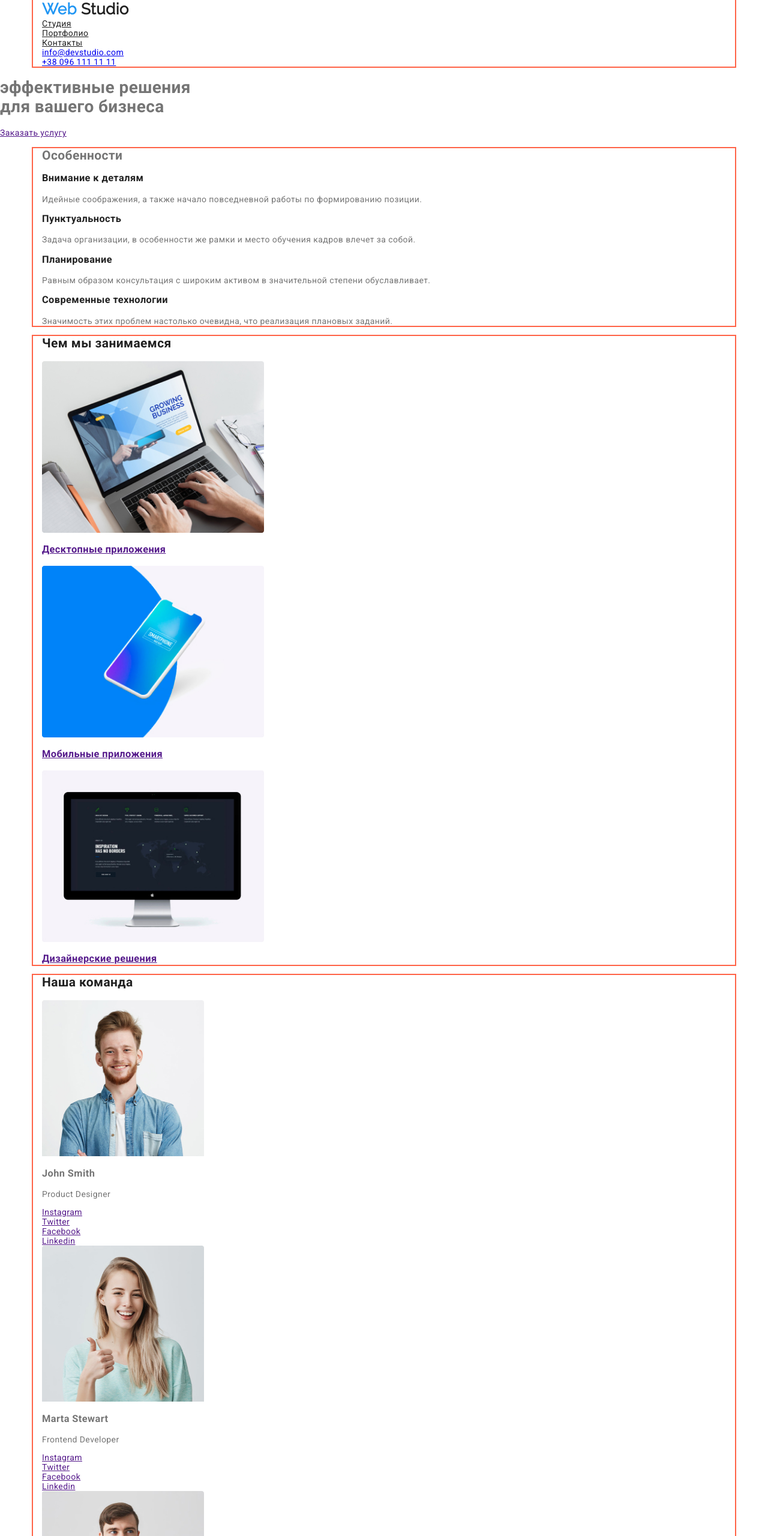
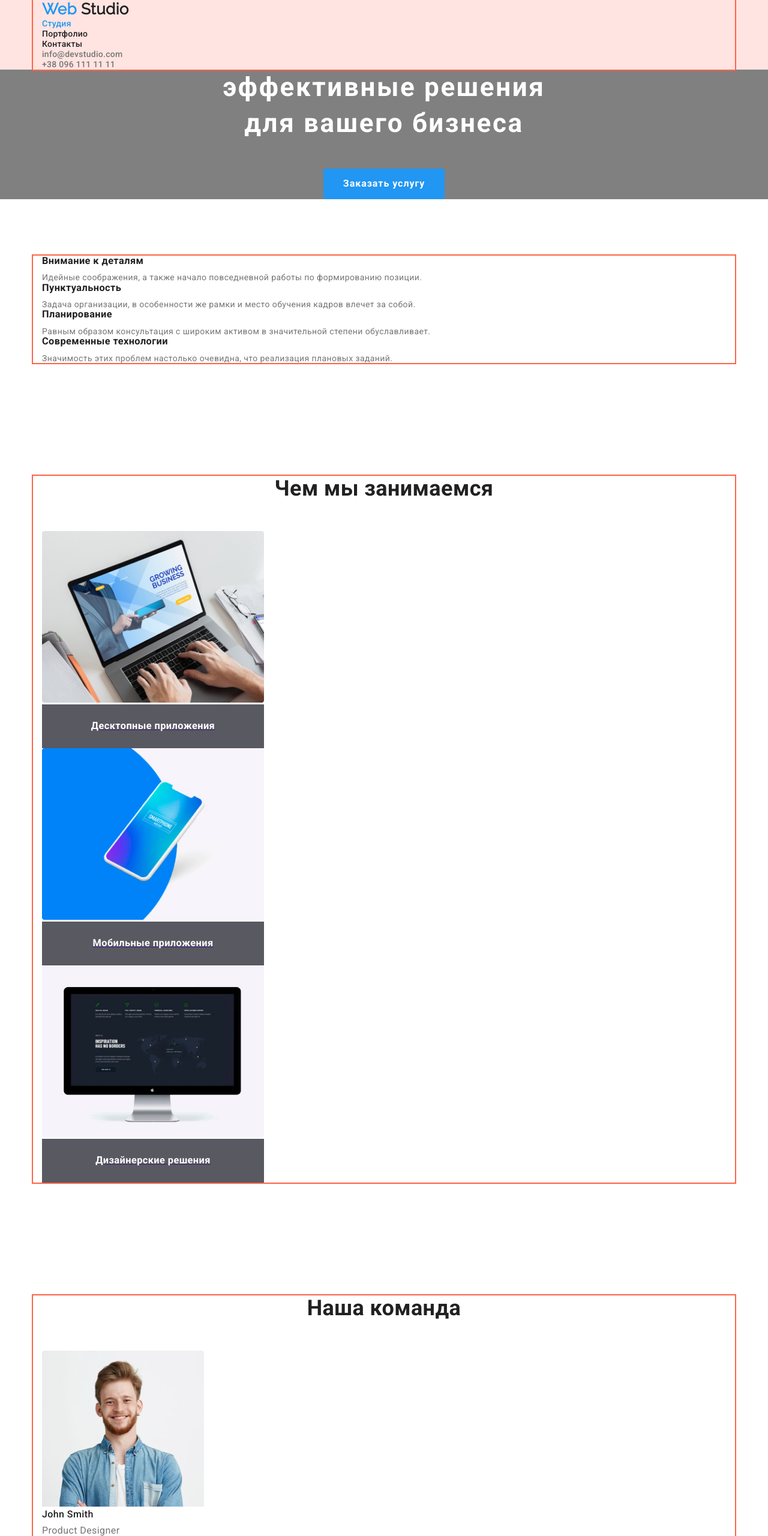
Before and after one commit to VikMelanchenko/goit-markup-hw-03, a plain HTML site: page index.html in a window 1280 px wide. Shown: the top 2560 px of the page at 60% size. Drawn offline with nearby package versions, Linux system fonts and the light colour scheme.

Commit message:
Добавляет блоки

```diff
--- a/CSS/style.css
+++ b/CSS/style.css
@@ -32,8 +32,19 @@ body {
   list-style: none;
 }
 
+.section {
+  padding-top: 94px;
+  padding-bottom: 94px;
+}
 .section-title {
+  margin-top: 0;
+  margin-bottom: 50px;
+
   color: var(--title-text-color);
+  font-weight: 700;
+  font-size: 36px;
+  line-height: 1.17;
+  text-align: center;
 }
 
 .container {
@@ -45,7 +56,6 @@ body {
   outline: 2px solid tomato;
 }
 
-/* header */
 /* logo */
 .logo {
   color: var(--accent-color);
@@ -60,9 +70,25 @@ body {
   color: var(--title-text-color);
 }
 
+.logo .last-name.text {
+  color: var(--primary-white-color);
+}
+/* page-header */
+
+.page-header {
+  background: mistyrose;
+}
 /* site-nav */
 .site-nav .link {
   color: var(--title-text-color);
+  font-weight: 500;
+  line-height: 1.14;
+  letter-spacing: 0.02em;
+  text-decoration: none;
+}
+
+.site-nav .link.current {
+  color: var(--accent-color);
 }
 
 .site-nav .link:hover,
@@ -70,20 +96,169 @@ body {
   color: var(--accent-color);
 }
 
+/* auth nav */
+
+.auth-nav .contacts {
+  color: var(--primary-text-color);
+  font-weight: 500;
+  line-height: 1.14;
+  letter-spacing: 0.02em;
+  text-decoration: none;
+}
+
+.auth-nav .contacts:hover,
+.auth-nav .contacts:focus {
+  color: var(--accent-color);
+}
+
+/* hero */
+
+.hero {
+  background: grey;
+
+  text-align: center;
+}
+.hero-title {
+  margin-top: 0;
+  margin-bottom: 46px;
+
+  color: var(--primary-white-color);
+
+  font-weight: 900;
+  font-size: 44px;
+  line-height: 1.36;
+  letter-spacing: 0.06em;
+}
+
+/* button */
+
+.button {
+  border-radius: 4px;
+  padding: 10px 32px;
+  display: inline-block;
+  text-align: center;
+
+  color: var(--primary-white-color);
+  background-color: var(--accent-color);
+
+  border: 1px solid transparent;
+
+  font-weight: 700;
+  font-size: 16px;
+  min-width: 200px;
+  line-height: 1.78;
+  letter-spacing: 0.06em;
+  text-decoration: none;
+}
+
 /* features */
 
-.features-list .title {
-  color: var(--title-text-color);
+.section .hidetitle {
+  display: none;
 }
 
-/* team */
-.team-list .title {
-  color: var(--title-text-color);
+.features-list .text {
+  margin-top: 0;
+  margin-bottom: 0;
 }
 
+.features-list .title {
+  margin-top: 0;
+  margin-bottom: 10px;
+
+  color: var(--title-text-color);
+  font-weight: 700;
+  line-height: 1.14;
+}
+
+/* work list */
+
+.work-list .title {
+  margin-top: 0;
+  margin-bottom: 0;
+  padding: 27px;
+  text-align: center;
+
+  width: 370px;
+
+  background-color: rgba(47, 48, 58, 0.8);
+  color: var(--primary-white-color);
+  font-weight: 700;
+  line-height: 1.14;
+}
+/* team */
+.team-title {
+  margin-top: 0;
+  margin-bottom: 10px;
+
+  color: var(--title-text-color);
+  font-weight: 500;
+  font-size: 16px;
+  line-height: 1.19;
+}
+
+.team-list .item {
+  margin-top: 0;
+  margin-bottom: 20px;
+  display: inline-block;
+
+  font-size: 16px;
+  line-height: 1.19px;
+}
 .team-list .link:hover,
 .team-list .link:focus {
   color: var(--accent-color);
 }
 
+.team-list .link {
+  text-decoration: none;
+}
+
+.social-list {
+  padding-bottom: 24px;
+}
+
 /* customers */
+
+/* footer */
+
+.page-footer {
+  color: var(--footer-text-color);
+  background-color: var(--footer-bg-color);
+}
+
+.address {
+  color: var(--primary-white-color);
+  font-style: normal;
+  line-height: 1.71;
+}
+
+.footer-nav .contacts {
+  color: var(--footer-text-color);
+  line-height: 1.71;
+  letter-spacing: 0.03em;
+  text-decoration: none;
+}
+
+.footer-nav .contacts:hover,
+.footer-nav .contacts:focus {
+  color: var(--accent-color);
+}
+
+.action {
+  color: var(--primary-white-color);
+}
+
+.footer-top .link {
+  color: var(--footer-text-color);
+  text-decoration: none;
+}
+
+.footer-top .link:hover,
+.footer-top .link:focus {
+  color: var(--accent-color);
+}
+
+.copyrigt {
+  line-height: 1.71;
+}
```
